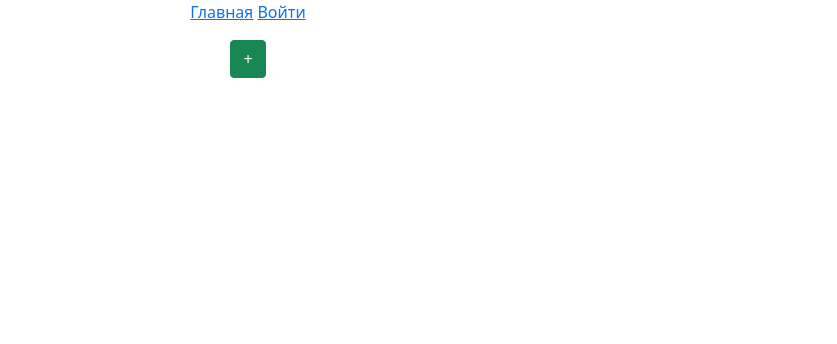
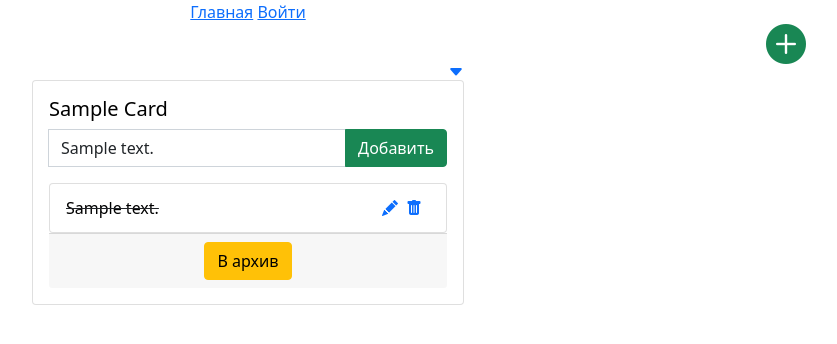
Before and after one commit to m3nd0r/todo_app, a Flask app: template todo/app/templates/card.html in a window 1280 px wide. Shown: the top 344 px of the page, without its empty margins (392-1229 px from the left). Run offline with Flask 2, Linux system fonts and the light colour scheme; tables that the repository leaves empty hold one stand-in row (values such as "Sample post"); the template is opened without the code that fills it: values that come from a table or form of the project are taken from there, most other values are stand-ins (such as "Sample title", 1, 10 or a date in 2020); form fields are guessed from the names that the template uses; parts of the project's set-up code (start-up, migrations or seed data) failed here and were passed over; some libraries are stand-ins or nearby versions.

Commit message:
Выполненые задачи теперь в конце списка. Отмена выполнения их возвращает. Минорные правки внешнего вида

```diff
--- a/todo/app/models.py
+++ b/todo/app/models.py
@@ -1,7 +1,6 @@
 from sqlalchemy import Column, DateTime, Integer, String, Text
 
 from todo import db
-from todo.app.mixin import CardMixin
 
 
 class Todo(db.Model):
@@ -34,4 +33,12 @@
 
     @property
     def items(self):
-        return Todo.query.filter(Todo.todo_card_id == self.id).order_by(Todo.d_create).all()``
+        return Todo.query.filter(Todo.todo_card_id == self.id).all()
+
+    @property
+    def sorted_items(self):
+        todo_list = Todo.query.filter(Todo.todo_card_id == self.id)
+        completed_todos = todo_list.filter_by(status='complete').order_by(Todo.d_modify).all()
+        draft_todos = todo_list.filter_by(status='draft').order_by(Todo.d_create).all()
+
+        return draft_todos + completed_todos
--- a/todo/app/templates/archive.html
+++ b/todo/app/templates/archive.html
@@ -27,8 +27,6 @@
                 <ul class="list-group">
                   <li class="list-group-item d-flex justify-content-end align-items-center">
                     <span class="me-auto">{{ todo.content}}</span>
-                    <a data-bs-toggle="modal" data-bs-target="#modifyTodoModal{{ todo.id }}" href="/update/{{ todo.id }}"> <i class="bi bi-pencil-fill"></i></a>
-                    <a class="p-2" href="/delete/{{ todo.id }}"><i class="bi bi-trash-fill"></i></a>
                   </li>
                 </ul>
                 {% include "partials/_modify_modal.html" %}
@@ -38,8 +36,8 @@
               {% endif %}
               <div class="card-footer text-center">
                 <div class="btn-group" role="group">
-                  <a class="btn btn-danger w-35 btn" href="/delete_card/{{ todo_card.id }}">Удалить карточку</a>
-                  <a class="btn btn-success w-35 btn" href="/restore_card/{{ todo_card.id }}">Восстановить карточку</a>
+                  <a class="btn btn-danger w-35 btn" href="/delete_card/{{ todo_card.id }}">Удалить</a>
+                  <a class="btn btn-success w-35 btn" href="/restore_card/{{ todo_card.id }}">Восстановить</a>
                 </div>
               </div>
             </div>
--- a/todo/app/templates/card.html
+++ b/todo/app/templates/card.html
@@ -4,8 +4,8 @@
 
 <div class="container">
   {# Добавить новую карточку #}
-  <div class="d-md-flex justify-content-center p-3">
-    <button class="btn btn-success text-white" data-bs-toggle="modal" data-bs-target="#newCardModal" style="text-color: #fff" href="/add_card">+</button>
+  <div class="d-flex justify-content-end fs-1">
+    <a class="link-success" data-bs-toggle="modal" data-bs-target="#newCardModal" href="/add_card"><i class="bi bi-plus-circle-fill"></i></a>
     {% include "partials/_new_card_modal.html" %}
 
   </div>
@@ -37,8 +37,8 @@
               </form>
 
               {# Вывести список задач для этой карточки #}
-              {% if todo_card.items %}
-                {% for todo in todo_card.items %}
+              {% if todo_card.sorted_items %}
+                {% for todo in todo_card.sorted_items %}
                   {% if todo.active %}
                     <ul class="list-group">
                       <li class="list-group-item d-flex justify-content-end align-items-center">
--- a/todo/app/views.py
+++ b/todo/app/views.py
@@ -175,7 +175,7 @@
                 todo.status = 'complete'
             else:
                 todo.status = 'draft'
-
+            todo.d_modify = datetime.now()
             db.session.add(todo)
             db.session.commit()
         else:
```
